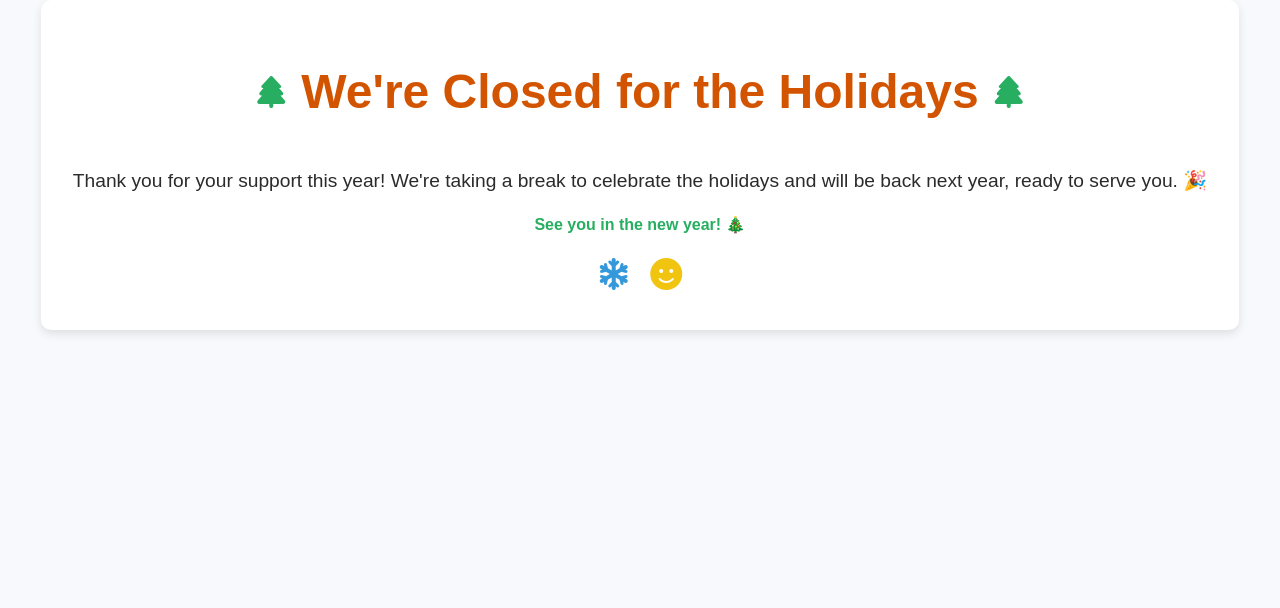
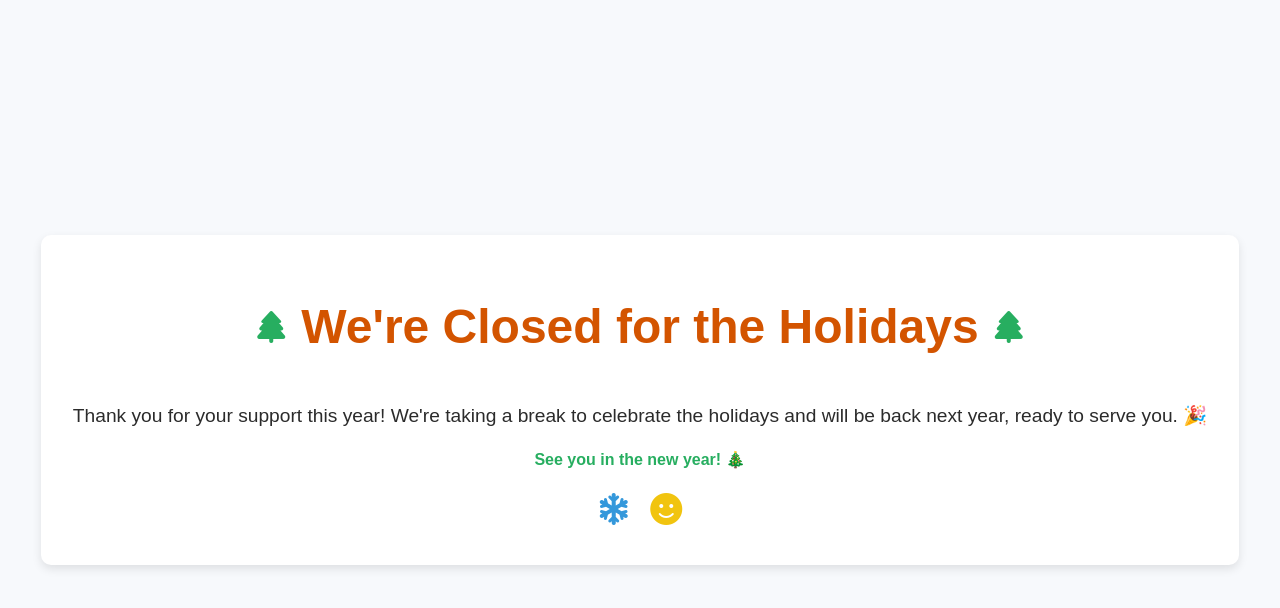
Before and after one commit to btownbites/btownbites.github.io, a plain HTML site: page index.html in a window 1280 px wide. Drawn offline with Linux system fonts and the light colour scheme.

Commit message:
Update index.html holiday shutdown

```diff
--- a/index.html
+++ b/index.html
@@ -11,18 +11,21 @@
   <style>
     body {
       font-family: Arial, sans-serif;
-      text-align: center;
       background-color: #f7f9fc;
       color: #2b2b2b;
-      margin:auto;
+      margin: 0;
+      padding: 0;
+      display: flex;
+      justify-content: center;
+      align-items: center;
+      min-height: 100vh;
+      text-align: center;
     }
     .holiday-shutdown {
       padding: 2rem;
       border-radius: 10px;
       background-color: #ffffff;
       box-shadow: 0 4px 10px rgba(0, 0, 0, 0.1);
-      display: inline-block;
-      margin: 0 auto;
     }
     .holiday-header {
       display: flex;
```
